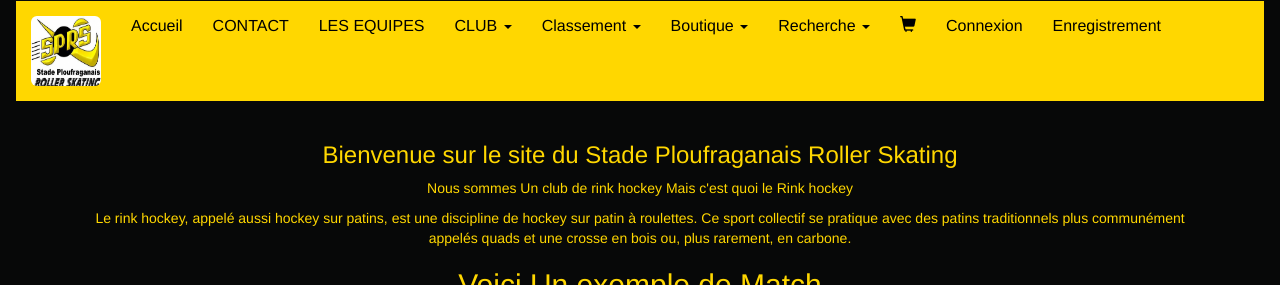
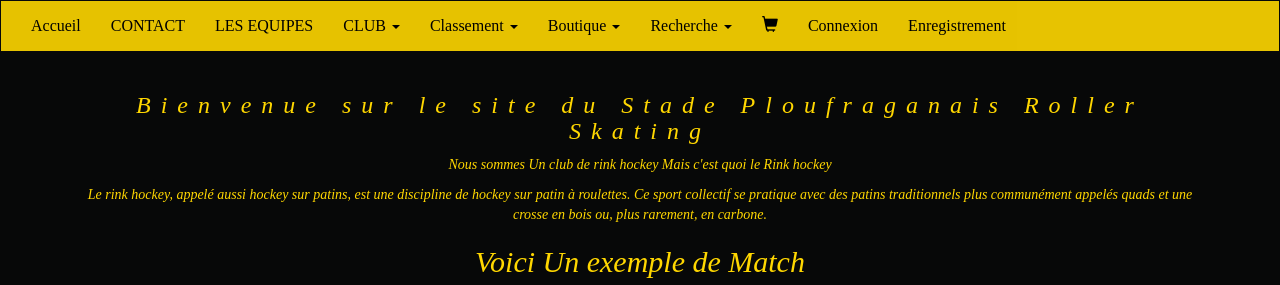
Before and after one commit to foxhound234/SprsRollerPloufragan, a CodeIgniter app: page /database/index.php/visiteur/Accueil in a window 1280 px wide. Shown: the top 285 px of the page. Run offline with CodeIgniter, Linux system fonts and the light colour scheme; data that the repository does not hold is empty.

Commit message:
css modifie

```diff
--- a/application/views/templates/Entete.php
+++ b/application/views/templates/Entete.php
@@ -4,6 +4,7 @@
     <meta charset="utf-8"/>
     <meta http-equiv="X-UA-Compatible" content="IE=edge">
     <title> Sprs</title>
+    <script src="<?php echo js_url('navbar')?>"></script>
     <meta name="viewport" content="width=device-width, initial-scale=1">
     <link rel="stylesheet" href="<?php echo css_url('Menu')?>">
     <link rel="stylesheet" href="<?php echo css_url('Accueil')?>">
@@ -12,11 +13,8 @@
   <script src="https://maxcdn.bootstrapcdn.com/bootstrap/3.3.7/js/bootstrap.min.js"></script>
 </head>
 <body class="black">
-<div class="container-fluid">
-<nav class="navbar navbar-custom">
+<nav class="navbar navbar-custom" id="navbar" >
     <div class="navbar-header">
-    <a href="">
-    <img border="0" class="img-rounded navbar-text" alt="" src="<?php echo img_url('Sprs.jpg')?>" width="70" height="70">
     <?php if(!is_null($this->session->identifiant)) : ?>
     <li class="active navbar-text"><?php echo'Utilisateur connecté : <B>'.$this->session->identifiant.'</B>&nbsp;&nbsp;';?></li>
     <li class="active  navbar-text"><a href="<?php echo site_url('Supporter/Deconnexion') ?>">Se déconnecter</a>&nbsp;&nbsp;</li>
@@ -94,7 +92,7 @@
           <span class="caret"></span></a>
           <ul class="dropdown-menu" role="menu">
             <?php echo form_open('Visiteur/RechercheEvenement'); ?>
-            <li> <?php  echo form_input(array('name'=>'txtRecherche', 'value'=>'','placeholder'=>'Evenement','pattern'=>'[a-zA-Z\s]+'))?>;
+            <li> <?php  echo form_input(array('name'=>'txtRecherche', 'value'=>'','placeholder'=>'Evenement','pattern'=>'[a-zA-Z\s]+','class'=>'form-control'))?>;
              <li> <?php echo form_submit(array('name'=>'BtnRecherche', 'value'=>'Recherché','class'=>'btn btn-primary'));?></li>
             <LI> <?php echo
             form_close();?></LI>
@@ -109,7 +107,6 @@
     <?php endif;?>
     </ul>
     </div>
-  </div>
 </nav>
 
 </body>
--- a/application/views/visiteur/Accueil.php
+++ b/application/views/visiteur/Accueil.php
@@ -11,13 +11,13 @@
   <script src="https://maxcdn.bootstrapcdn.com/bootstrap/3.3.7/js/bootstrap.min.js"></script>
 </head>
 <body class='black'>
-  <div class=' container text-center'>
+  <div class=' container text-center  Jumbotron'>
 <h3> Bienvenue sur le site du  Stade Ploufraganais Roller Skating </h3>
 <p>Nous sommes Un club de rink hockey Mais c'est quoi le Rink hockey </p>
 <p>Le rink hockey, appelé aussi hockey sur patins, est une discipline de hockey sur patin à roulettes. Ce sport collectif se pratique avec des patins
   traditionnels plus communément appelés quads et une crosse en bois ou, plus rarement, en carbone.</P>
 <H2> Voici Un exemple de Match </h2>
-<iframe width="560" height="500" src="https://www.youtube.com/embed/LRIbZQ8562I" frameborder="0" allow="autoplay; encrypted-media" allowfullscreen></iframe>
+<iframe width="560" height="560" src="https://www.youtube.com/embed/LRIbZQ8562I" frameborder="0" allow="autoplay; encrypted-media" allowfullscreen></iframe>
 </div>
 </body>
 </html>
--- a/application/views/visiteur/AffichageduPanier.php
+++ b/application/views/visiteur/AffichageduPanier.php
@@ -21,7 +21,6 @@
         <th>Description du produit</th>
         <th> Supprimer</th>
         <th style="text-align:right">Prix du Produit</th>
-        <th style="text-align:right">Total</th>
 </tr>
 
 <?php $i = 1; ?>
--- a/application/views/visiteur/AfficherEffectif.php
+++ b/application/views/visiteur/AfficherEffectif.php
@@ -13,8 +13,8 @@
 <section class="row">
     <?php foreach($LesJoueur as $Unjoueur):
     echo '<div class="col-xs-4 col-sm-3 col-md-2">
-       <img width="150%" class="img-rounded img-responsive" src="'.img_url($Unjoueur->IMAGEJOUEUR).'">
-       <h3>'.$Unjoueur->NOM,$Unjoueur->PRENOM.'</h3>
+        <h3>'.$Unjoueur->NOM,$Unjoueur->PRENOM.'</h3>
+       <img width="150%" class="img-rounded" person img-responsive" src="'.img_url($Unjoueur->IMAGEJOUEUR).'">
        </div>';
     endforeach?>
 </section>
--- a/assets/css/Accueil.css
+++ b/assets/css/Accueil.css
@@ -1,6 +1,24 @@
-h3, h2, p {
+ p {
     color:gold;
 }
+    h3, h4 {
+        margin: 10px 0 30px 0;
+        letter-spacing: 10px;
+        font-size: 20px;
+        color:gold;
+    }
+
+    /* Remove rounded borders on input fields */
+    .form-control {
+        border-radius: 0;
+    }
+
+    /* Disable the ability to resize textareas */
+    textarea {
+        resize: none;
+    }
+
+
 
 body{
     background-color: rgb(7, 8, 8);
@@ -9,6 +27,8 @@ body{
 .container{
     background-color: rgb(7, 8, 8);
     color: gold;
+    font-style: italic;
+    font-family: "Times New Roman", Times, serif;
 }
 .container > h2:nth-child(4){
     color:gold;
@@ -34,3 +54,7 @@ div.container-fluid:nth-child(1){
 div.container-fluid>p{
     color:black;
 }
+.container{
+    font-style: italic;
+    font-family: "Times New Roman", Times, serif;
+}
--- a/assets/css/Menu.css
+++ b/assets/css/Menu.css
@@ -4,15 +4,15 @@
  .navbar-header{
     background-color:gold;
     color:black;
-    border-radius:0;
  }
 #myNavbar{
     background-color:gold;
     color:black;
-    border-radius:0;
     border-top-color: green;
     border-bottom-color:green;
+    opacity:0.9;
     font-size: medium;
+    font-family: "Montserrat, sans-serif";
 }
 .container{
     background-color:black;
@@ -20,10 +20,18 @@
 .navbar-custom .navbar-nav > li > a {
     color:black;
 }
+.navbar-custom.navbar-toggle {
+    border-color: transparent;
+}
 
-.navbar-custom .navbar-nav > .active > a {
+div.container-fluid:nth-child(1){
+    background-color:gold;
+    color:black;
+}
+
+.navbar-custom .navbar-nav > .active{
     color: #ffffff;
-    background-color:transparent;
+    background-color:black;
 }
 div.container-fluid:nth-child(1){
     background-color:gold;
@@ -35,7 +43,7 @@ div.container-fluid:nth-child(1){
 .navbar-custom .navbar-nav > .open >a {
     text-decoration: none;
     background-color: #1a1a1a;
-    color:wheat;
+    color:rgb(248, 246, 241);
 }
 div.container-fluid:nth-child(1){
     background-color:gold;
--- a/assets/css/Table.css
+++ b/assets/css/Table.css
@@ -2,6 +2,8 @@
   background-color:black;
   border-color: transparent;
   color: gold;
+  font-style: italic;
+  font-family: "Times New Roman", Times, serif;
 }
 html body.black div.container div.table-responsive table.table.table-hover thead{
   background-color: gold;
--- a/assets/css/pieddepage.css
+++ b/assets/css/pieddepage.css
@@ -3,3 +3,6 @@
 .carousel-control-prev{
 background-color: black;
 }
+.carousel-inner img {
+    margin: auto;
+}
--- /dev/null
+++ b/assets/javacript/navbar.js
@@ -0,0 +1,17 @@
+// When the user scrolls the page, execute myFunction
+window.onscroll = function() {myFunction()};
+
+// Get the navbar
+var navbar = document.getElementById("mynavbar");
+
+// Get the offset position of the navbar
+var sticky = navbar.offsetTop;
+
+// Add the sticky class to the navbar when you reach its scroll position. Remove "sticky" when you leave the scroll position
+function myFunction() {
+  if (window.pageYOffset >= sticky) {
+    navbar.classList.add("sticky")
+  } else {
+    navbar.classList.remove("sticky");
+  }
+}
```
